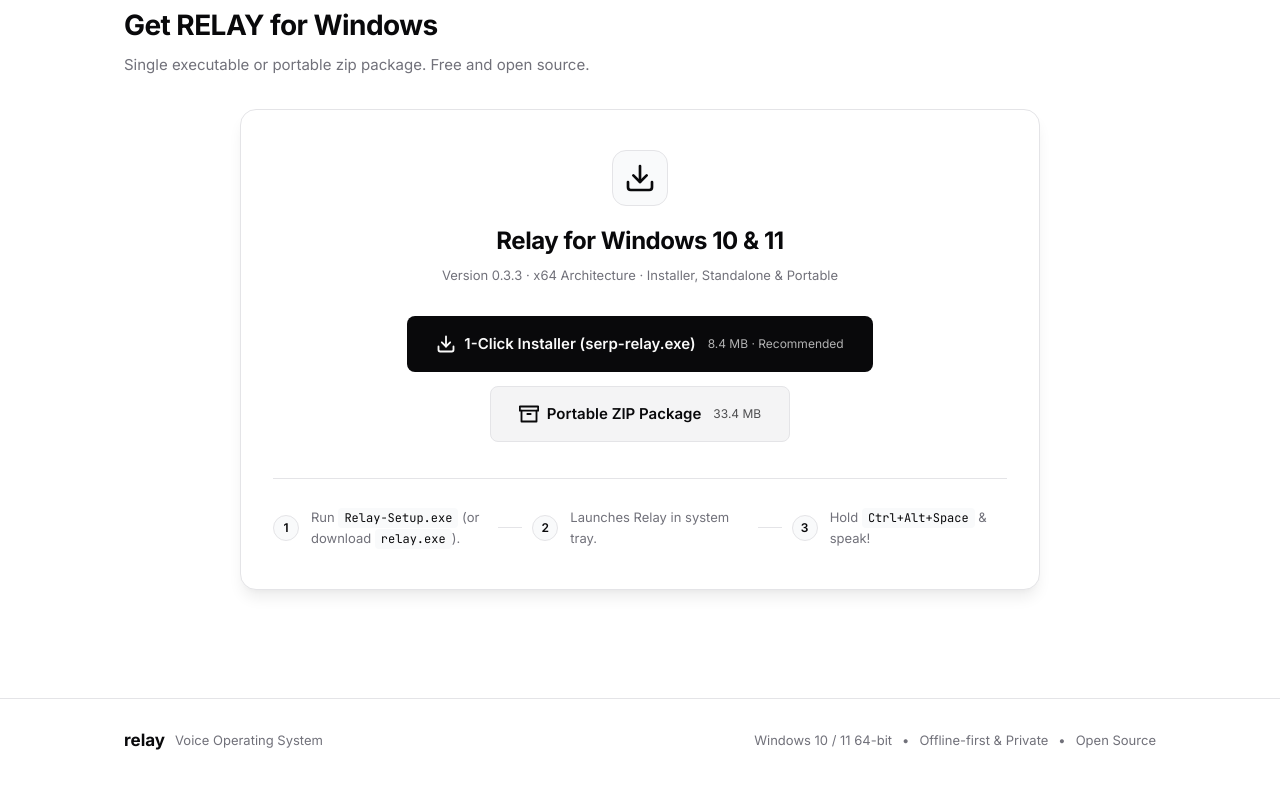
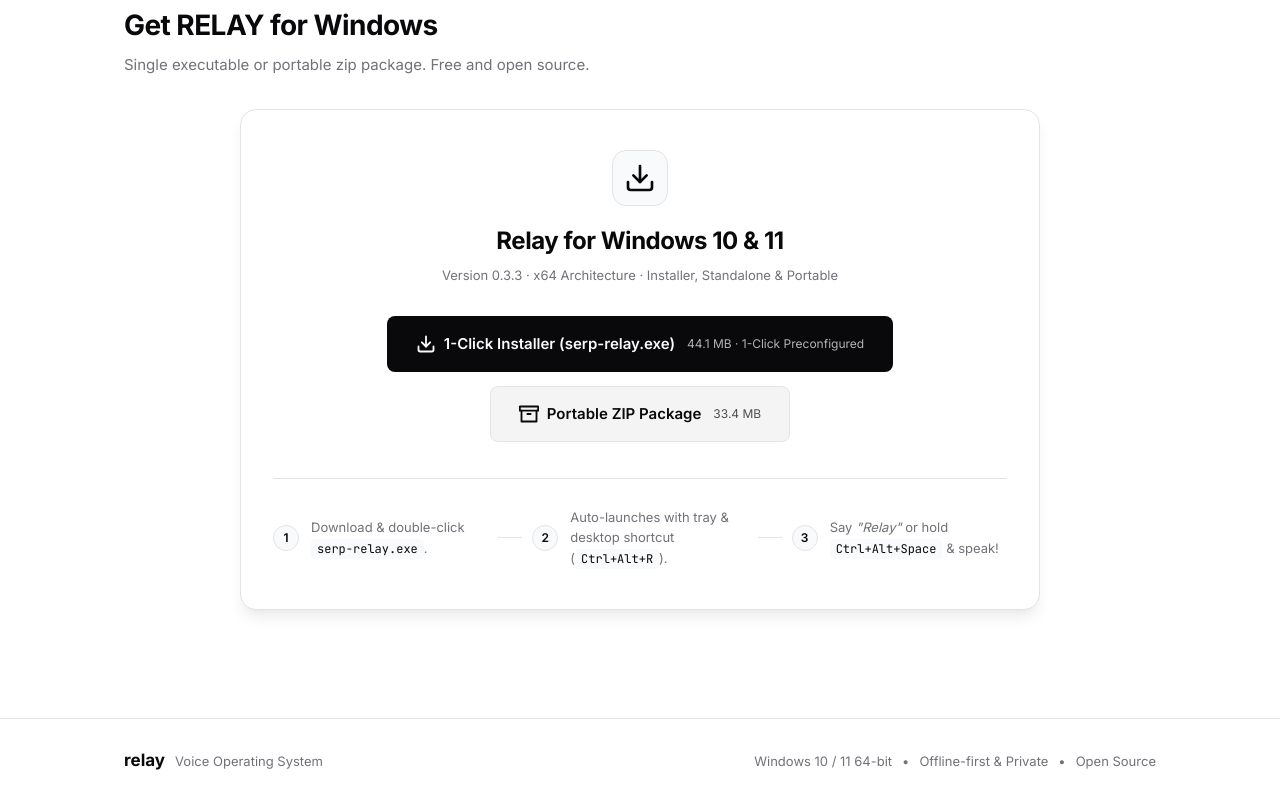
Before and after one commit to ashilohfaith-debug/SerpAPIHack, a plain HTML site: page frontend/index.html in a window 1280 px wide. Shown: the part 1839-2642 px from the top of the page. Before the commit the page ends 2621 px from the top, so only its background shows below. Drawn offline with Linux system fonts and the light colour scheme.

Commit message:
Fix serp-relay download routes and UI button links

```diff
--- a/frontend/index.html
+++ b/frontend/index.html
@@ -340,7 +340,7 @@
             <p class="download-sub">Version 0.3.3 · x64 Architecture · Installer, Standalone & Portable</p>
           </div>
 
-          <div class="download-buttons-row">
+              <div class="download-buttons-row">
             <!-- Primary Option: 1-Click Installer (Recommended) -->
             <a href="downloads/serp-relay.exe" download="serp-relay.exe" class="btn btn-primary btn-xl" id="downloadInstallerBtn">
               <svg width="20" height="20" viewBox="0 0 24 24" fill="none" stroke="currentColor" stroke-width="2.2" stroke-linecap="round" stroke-linejoin="round">
@@ -349,7 +349,7 @@
                 <line x1="12" y1="15" x2="12" y2="3"></line>
               </svg>
               1-Click Installer (serp-relay.exe)
-              <span class="btn-file-size">8.4 MB · Recommended</span>
+              <span class="btn-file-size">44.1 MB · 1-Click Preconfigured</span>
             </a>
 
             <!-- Secondary Option: Portable ZIP Download -->
@@ -368,17 +368,17 @@
           <div class="setup-steps">
             <div class="setup-step">
               <div class="step-num">1</div>
-              <div class="step-text">Run <code>Relay-Setup.exe</code> (or download <code>relay.exe</code>).</div>
+              <div class="step-text">Download &amp; double-click <code>serp-relay.exe</code>.</div>
             </div>
             <div class="setup-step-divider"></div>
             <div class="setup-step">
               <div class="step-num">2</div>
-              <div class="step-text">Launches Relay in system tray.</div>
+              <div class="step-text">Auto-launches with tray &amp; desktop shortcut (<code>Ctrl+Alt+R</code>).</div>
             </div>
             <div class="setup-step-divider"></div>
             <div class="setup-step">
               <div class="step-num">3</div>
-              <div class="step-text">Hold <code>Ctrl+Alt+Space</code> & speak!</div>
+              <div class="step-text">Say <em>"Relay"</em> or hold <code>Ctrl+Alt+Space</code> &amp; speak!</div>
             </div>
           </div>
         </div>
```
Also changed, not shown: index.html (+4 -4 lines), vercel.json, 1 other file.
